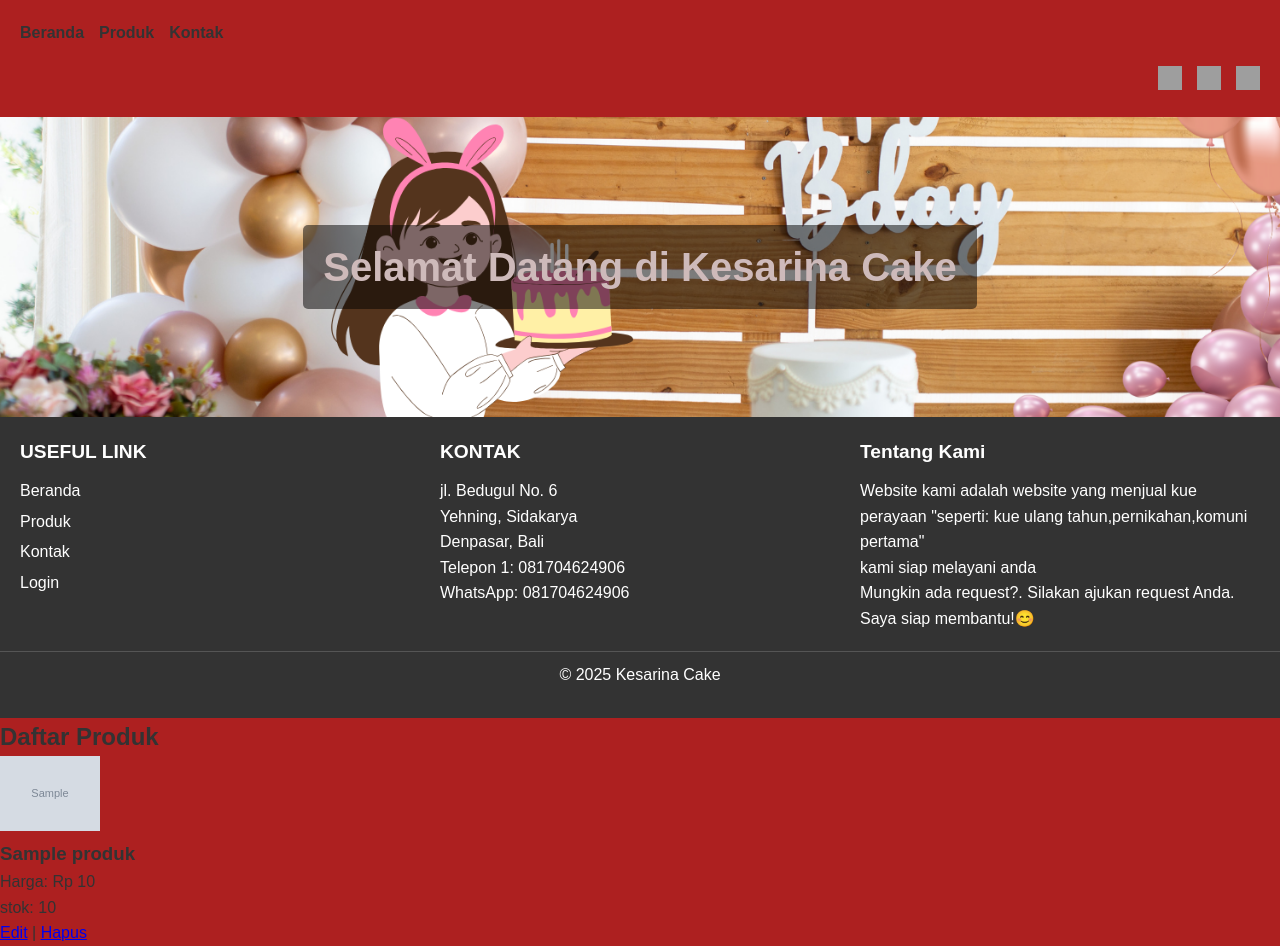
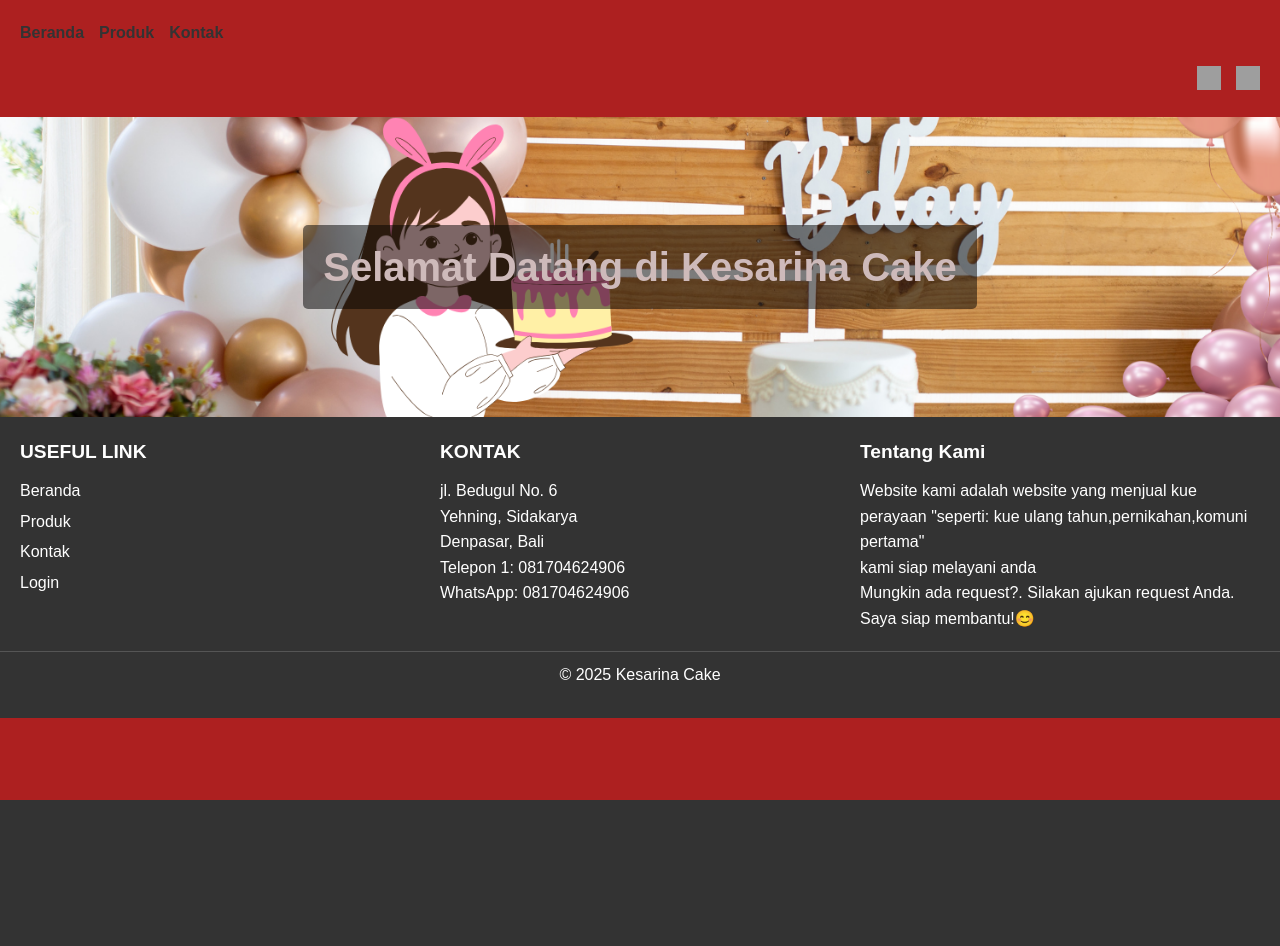
Before and after one commit to SARINAHAK/Kesarinacake, a PHP site: page / in a window 1280 px wide. After the commit the page ends 800 px from the top, so only its background shows below. Run offline with PHP 8.4, Linux system fonts and the light colour scheme; tables that the repository leaves empty or names only in its code hold one stand-in row (values such as "Sample post"); grey boxes marked "Sample" are stand-in pictures; grey boxes are pictures that could not be loaded.

Commit message:
Menyimpan perubahan lokal sebelum pull

```diff
--- a/index.php
+++ b/index.php
@@ -169,11 +169,6 @@
                     <button type="submit">Cari</button>
                 </form>
             </div>
-
-                <a href="javascript:void(0);" class="cari" onclick="toggleSearchBox()">
-                    <img src="https://www.freeiconspng.com/uploads/search-icon-png-0.png" alt="Cari" class="icon">
-                </a>
-
                 <a href="keranjang.php" class="Keranjang">
                     <img src="https://purepng.com/public/uploads/medium/purepng.com-shopping-cartshoppingcarttrolleycarriagebuggysupermarkets-1421526532325wtdqo.png" alt="Keranjang" class="icon">
                 </a>
@@ -227,32 +222,5 @@
         </div>
     </footer>
 
-
-    <script>
-        function toggleSearchBox() {
-            var searchBox = document.getElementById('searchBox');
-            searchBox.classList.toggle('active');
-        }
-    </script>
-
-<?php
-include 'config.php';
-
-$query = "SELECT * FROM produk";
-$result = mysqli_query($conn, $query);
-?>
-
-<h2>Daftar Produk</h2>
-<?php while ($row = mysqli_fetch_assoc($result)): ?>
-    <div>
-        <img src="uploads/<?php echo $row['gambar_product']; ?>" alt="<?php echo $row['nama_product']; ?>" width="100">
-        <h3><?php echo $row['nama_product']; ?></h3>
-        <p>Harga: Rp <?php echo number_format($row['harga_product'], 0, ',', '.'); ?></p>
-        <p>stok: <?php echo $row['stok']; ?></p>
-        <a href="edit_produk.php?id=<?php echo $row['id']; ?>">Edit</a> |
-        <a href="hapus_produk.php?id=<?php echo $row['id']; ?>">Hapus</a>
-    </div>
-<?php endwhile; ?>
-
 </body>
 </html>
```
